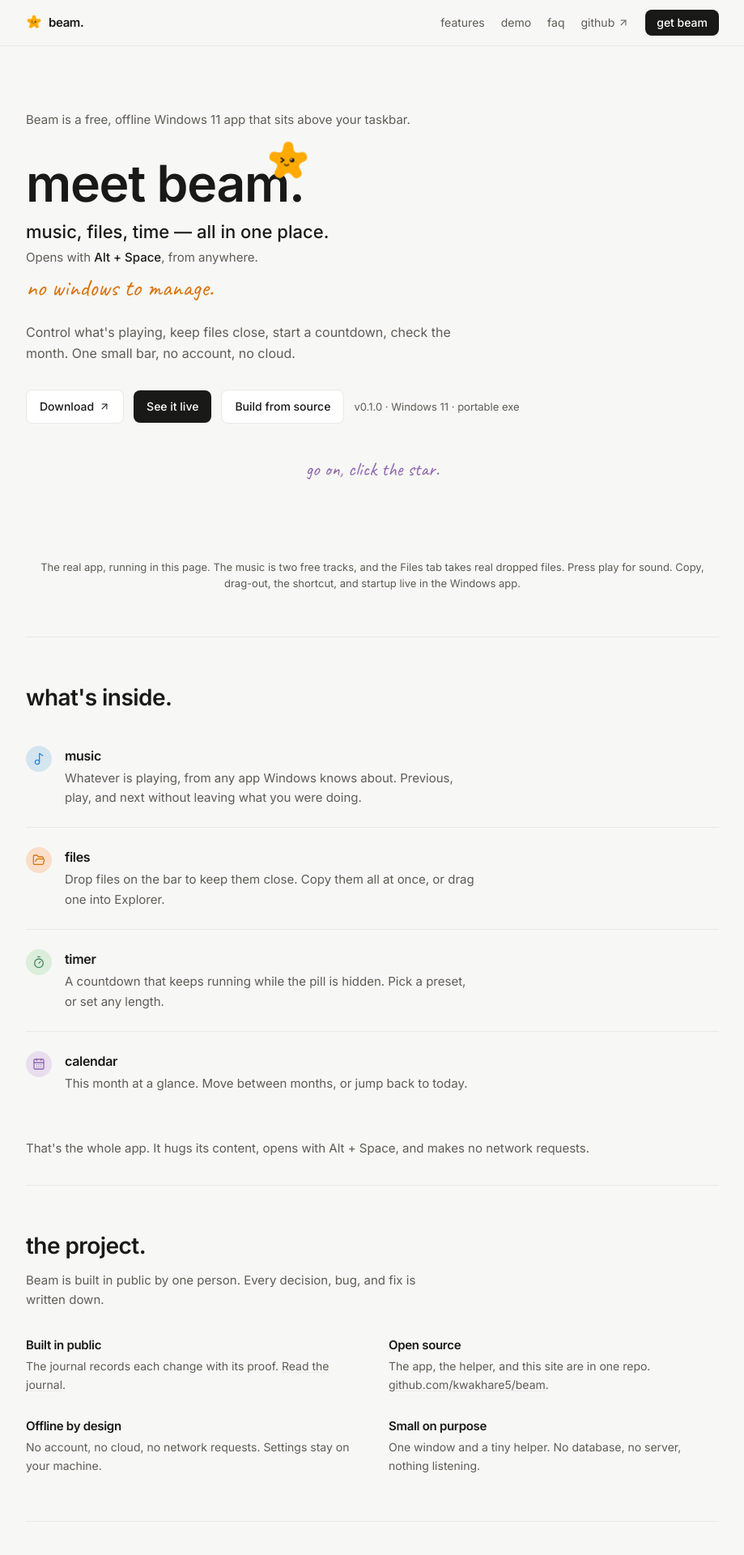
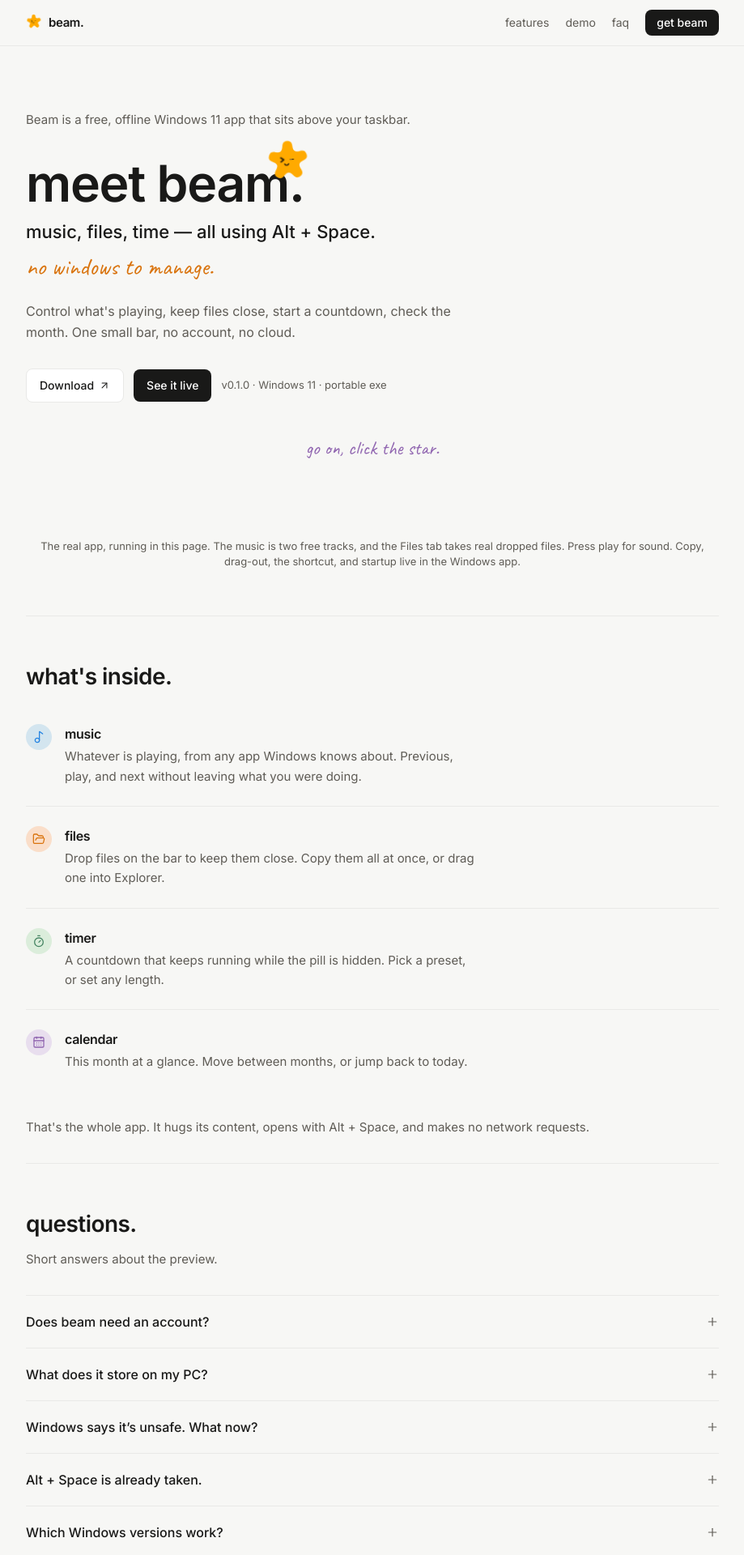
Before and after one commit to kwakhare5/beam, a Next.js app in the folder site/: page / in a window 1280 px wide. Shown: the top 1920 px of the page at 81% size, without its empty margins (180-1099 px from the left). Built offline with nearby package versions, Linux system fonts and the light colour scheme.

Commit message:
Simplify the hero to two actions and credit Karan Wakhare

```diff
--- a/site/src/app/page.tsx
+++ b/site/src/app/page.tsx
@@ -31,15 +31,6 @@ export default function HomePage() {
               faq
             </a>
             <a
-              href={REPO}
-              target="_blank"
-              rel="noopener noreferrer"
-              className="hidden items-center gap-1 transition-colors hover:text-ink sm:flex"
-            >
-              github
-              <ArrowUpRight className="h-3.5 w-3.5" strokeWidth={1.75} />
-            </a>
-            <a
               href="#download"
               className="rounded-lg bg-ink px-3 py-1.5 font-medium text-white transition-colors hover:bg-black sm:px-3.5"
             >
@@ -61,10 +52,8 @@ export default function HomePage() {
             />
           </h1>
 
-          <p className="mt-3 text-[20px] font-medium text-ink sm:text-[22px]">music, files, time — all in one place.</p>
-
-          <p className="mt-1 text-[15px] text-muted">
-            Opens with <span className="font-medium text-ink">Alt + Space</span>, from anywhere.
+          <p className="mt-3 text-[20px] font-medium text-ink sm:text-[22px]">
+            music, files, time — all using Alt + Space.
           </p>
 
           <p className="mt-2 font-hand text-2xl text-orange sm:text-3xl">no windows to manage.</p>
@@ -87,14 +76,6 @@ export default function HomePage() {
               className="inline-flex items-center gap-2 rounded-lg bg-ink px-4 py-2.5 text-sm font-medium text-white transition-colors hover:bg-black"
             >
               See it live
-            </a>
-            <a
-              href={`${REPO}#commands`}
-              target="_blank"
-              rel="noopener noreferrer"
-              className="rounded-lg border border-hairline bg-surface px-4 py-2.5 text-sm font-medium transition-colors hover:bg-hover"
-            >
-              Build from source
             </a>
             <span className="text-[13px] text-muted">v0.1.0 · Windows 11 · portable exe</span>
           </div>
@@ -137,58 +118,6 @@ export default function HomePage() {
           <p className="py-8 text-[15px] leading-relaxed text-muted">
             That&apos;s the whole app. It hugs its content, opens with Alt + Space, and makes no network requests.
           </p>
-        </section>
-
-        <section id="project" className="border-t border-hairline py-14">
-          <h2 className="text-2xl font-semibold sm:text-[28px]">the project.</h2>
-          <p className="mt-3 max-w-lg text-[15px] leading-relaxed text-muted">
-            Beam is built in public by one person. Every decision, bug, and fix is written down.
-          </p>
-
-          <div className="mt-8 grid gap-x-10 gap-y-7 sm:grid-cols-2">
-            <div>
-              <h3 className="text-[15px] font-semibold">Built in public</h3>
-              <p className="mt-1 text-[14px] leading-relaxed text-muted">
-                The journal records each change with its proof.{' '}
-                <a
-                  href={`${REPO}/blob/main/JOURNAL.md`}
-                  target="_blank"
-                  rel="noopener noreferrer"
-                  className="underline decoration-hairline underline-offset-2 hover:text-ink"
-                >
-                  Read the journal
-                </a>
-                .
-              </p>
-            </div>
-            <div>
-              <h3 className="text-[15px] font-semibold">Open source</h3>
-              <p className="mt-1 text-[14px] leading-relaxed text-muted">
-                The app, the helper, and this site are in one repo.{' '}
-                <a
-                  href={REPO}
-                  target="_blank"
-                  rel="noopener noreferrer"
-                  className="underline decoration-hairline underline-offset-2 hover:text-ink"
-                >
-                  github.com/kwakhare5/beam
-                </a>
-                .
-              </p>
-            </div>
-            <div>
-              <h3 className="text-[15px] font-semibold">Offline by design</h3>
-              <p className="mt-1 text-[14px] leading-relaxed text-muted">
-                No account, no cloud, no network requests. Settings stay on your machine.
-              </p>
-            </div>
-            <div>
-              <h3 className="text-[15px] font-semibold">Small on purpose</h3>
-              <p className="mt-1 text-[14px] leading-relaxed text-muted">
-                One window and a tiny helper. No database, no server, nothing listening.
-              </p>
-            </div>
-          </div>
         </section>
 
         <section id="faq" className="border-t border-hairline py-14">
@@ -278,7 +207,7 @@ export default function HomePage() {
           <div className="flex items-center gap-2">
             <StarLogo size={14} />
             <span className="font-semibold text-ink">beam.</span>
-            <span>© 2026 Karan · built in public</span>
+            <span>© 2026 Karan Wakhare · built in public</span>
           </div>
           <div className="flex flex-wrap items-center gap-x-5 gap-y-2">
             <Link href="/about" prefetch={false} className="py-1 transition-colors hover:text-ink">
@@ -321,7 +250,7 @@ export default function HomePage() {
           <p className="border-t border-hairline pt-4 text-[12px] text-muted">
             Built by{' '}
             <Link href="/about" prefetch={false} className="font-medium text-ink underline decoration-hairline underline-offset-2 hover:no-underline">
-              Karan
+              Karan Wakhare
             </Link>
             .
           </p>
```
Also changed, not shown: 1 other file (tests, documents, lock files or other folders).
